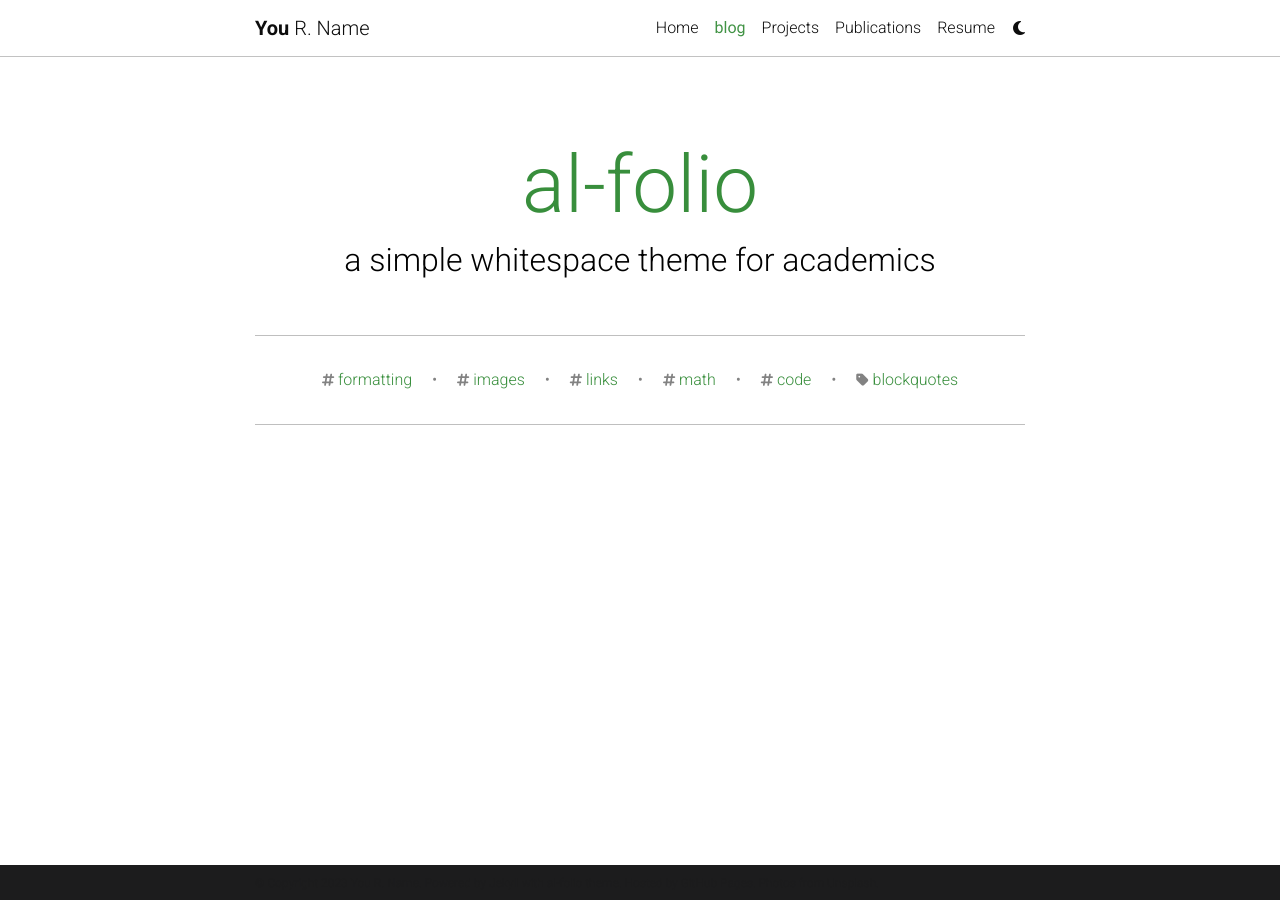
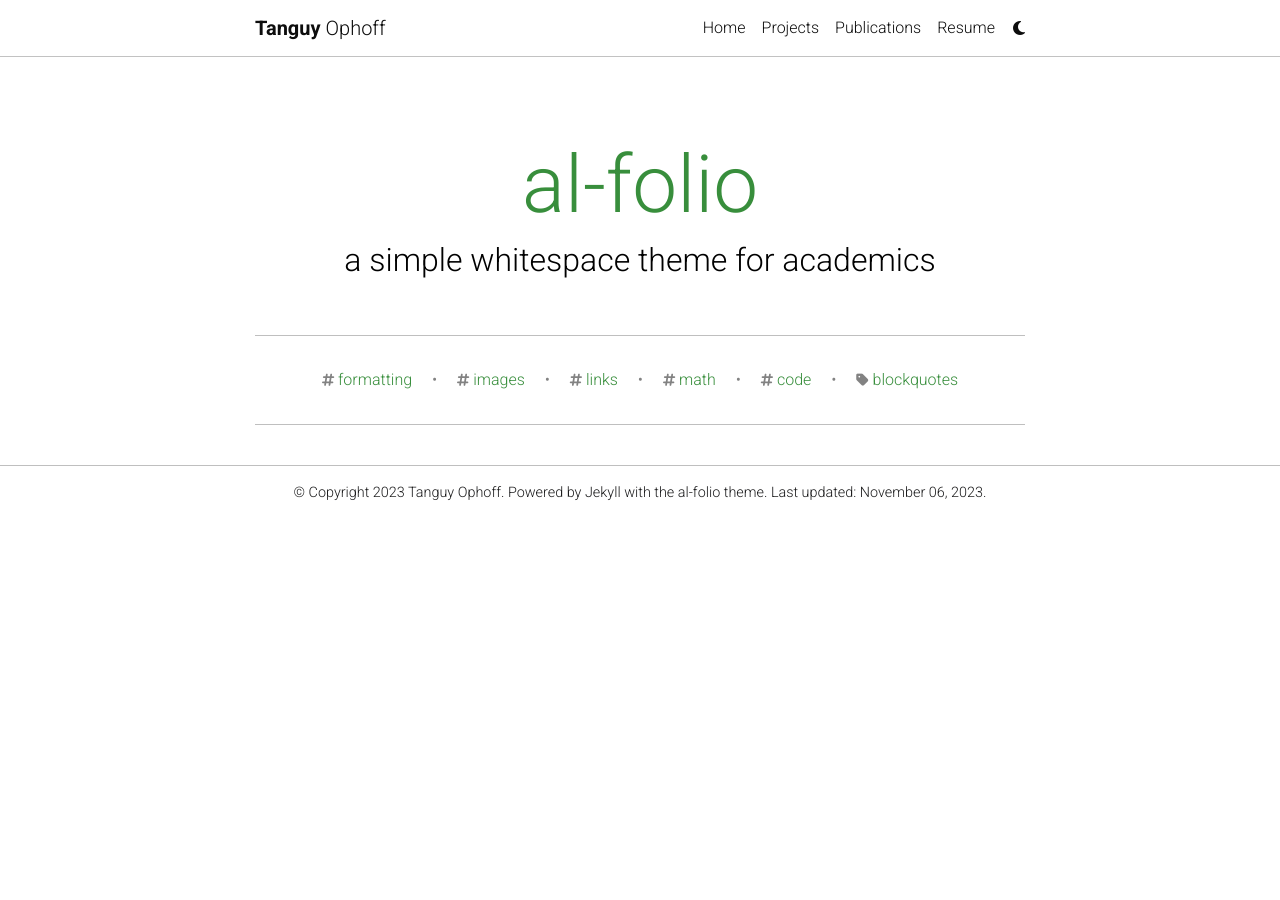
Before and after one commit to 0phoff/portfolio, a Jekyll site: the page built from blog/index.html, in a window 1280 px wide. Built offline with Jekyll 4.4.1, drawn with Linux system fonts in a browser that asks for light colours; the list of posts is cut into pages by our own code; comment, search, counter and statistics services are not loaded; a style sheet for code colours, icons or effects is not loaded.

Commit message:
Changed main config

```diff
--- a/_config.yml
+++ b/_config.yml
@@ -3,24 +3,22 @@
 # -----------------------------------------------------------------------------
 
 title: blank # the website title (if blank, full name will be used instead)
-first_name: You
-middle_name: R.
-last_name: Name
-email: you@example.com
+first_name: Tanguy
+middle_name:
+last_name: Ophoff
+email:
 description: > # the ">" symbol means to ignore newlines until "footer_text:"
-  A simple, whitespace theme for academics. Based on [*folio](https://github.com/bogoli/-folio) design.
+  Tanguy Ophoff's portfolio detailing the projects he worked on and the publications he made during his PhD.
 footer_text: >
-  Powered by <a href="https://jekyllrb.com/" target="_blank">Jekyll</a> with <a href="https://github.com/alshedivat/al-folio">al-folio</a> theme.
-  Hosted by <a href="https://pages.github.com/" target="_blank">GitHub Pages</a>.
-  Photos from <a href="https://unsplash.com" target="_blank">Unsplash</a>.
-keywords: jekyll, jekyll-theme, academic-website, portfolio-website  # add your own keywords or leave empty
+  Powered by <a href="https://jekyllrb.com/" target="_blank">Jekyll</a> with the <a href="https://github.com/alshedivat/al-folio">al-folio</a> theme.
+keywords: portfolio, tanguy, ophoff, computer vision, engineer, phd, research, deep learning, object detection
 
 lang: en # the language of your site (for example: en, fr, cn, ru, etc.)
-icon: ⚛️  # the emoji used as the favicon (alternatively, provide image name in /assets/img/)
+icon: favicon.png # the emoji used as the favicon (alternatively, provide image name in /assets/img/)
 
-url: https://alshedivat.github.io # the base hostname & protocol for your site
-baseurl: /al-folio # the subpath of your site, e.g. /blog/
-last_updated: false # set to true if you want to display last updated in the footer
+url: https://0phoff.github.io # the base hostname & protocol for your site
+baseurl: /portfolio # the subpath of your site, e.g. /blog/
+last_updated: true # set to true if you want to display last updated in the footer
 impressum_path:  # set to path to include impressum link in the footer, use the same path as permalink in a page, helps to conform with EU GDPR
 
 # -----------------------------------------------------------------------------
@@ -31,7 +29,7 @@
 repo_theme_light: default       # https://github.com/anuraghazra/github-readme-stats/blob/master/themes/README.md
 repo_theme_dark: dark           # https://github.com/anuraghazra/github-readme-stats/blob/master/themes/README.md
 repo_trophies:
-  enabled: true
+  enabled: false
   theme_light: flat    # https://github.com/ryo-ma/github-profile-trophy
   theme_dark: gitdimmed  # https://github.com/ryo-ma/github-profile-trophy
 
@@ -41,14 +39,14 @@
 # will use title and url fields
 # Take a look to https://github.com/jekyll/jekyll-feed for more customization
 
-rss_icon: true
+rss_icon: false
 
 # -----------------------------------------------------------------------------
 # Layout
 # -----------------------------------------------------------------------------
 
 navbar_fixed: true
-footer_fixed: true
+footer_fixed: false
 
 # Dimensions
 max_width: 800px
@@ -67,13 +65,13 @@
 # Social integration
 # -----------------------------------------------------------------------------
 
-github_username: # your GitHub user name
-gitlab_username: # your GitLab user name
-twitter_username: # your Twitter handle
+github_username: 0phoff # your GitHub user name
+gitlab_username: 0phoff # your GitLab user name
+# twitter_username: # your Twitter handle
 mastodon_username: # your mastodon instance+username in the format instance.tld/@username
-linkedin_username: # your LinkedIn user name
+linkedin_username: tophoff # your LinkedIn user name
 telegram_username: # your Telegram user name
-scholar_userid: # your Google Scholar ID
+scholar_userid: wOkT4NUAAAAJ # your Google Scholar ID
 semanticscholar_id: # your Semantic Scholar ID
 whatsapp_number: # your WhatsApp number (full phone number in international format. Omit any zeroes, brackets, or dashes when adding the phone number in international format.)
 orcid_id: # your ORCID ID
@@ -104,7 +102,6 @@
 wechat_qr: # filename of your wechat qr-code saved as an image (e.g., wechat-qr.png if saved to assets/img/wechat-qr.png)
 
 contact_note: >
-  You can even add a little note about which of these is the best way to reach you.
 
 # -----------------------------------------------------------------------------
 # Analytics and search engine verification
@@ -121,7 +118,7 @@
 # -----------------------------------------------------------------------------
 
 blog_name: al-folio # blog_name will be displayed in your blog page
-blog_nav_title: blog # your blog must have a title for it to be displayed in the nav bar
+blog_nav_title: # your blog must have a title for it to be displayed in the nav bar
 blog_description: a simple whitespace theme for academics
 permalink: /blog/:year/:title/
 
@@ -130,33 +127,31 @@
   enabled: true
 
 related_blog_posts:
-  enabled: true
+  enabled: false
   max_related: 5
 
 # Giscus comments (RECOMMENDED)
 # Follow instructions on https://giscus.app/ to setup for your repo to fill out
 # the information below.
-giscus:
-  repo:                          # <your-github-user-name>/<your-github-repo-name>
-  category: Comments             # name of the category under which discussions will be created
-  mapping: title                 # identify discussions by post title
-  strict: 1                      # use strict identification mode
-  reactions_enabled: 1           # enable (1) or disable (0) emoji reactions
-  input_position: bottom         # whether to display input form below (bottom) or above (top) the comments
-  theme: preferred_color_scheme  # name of the color scheme (preferred works well with al-folio light/dark mode)
-  emit_metadata: 0
-  lang: en
+#giscus:
+#  repo:                          # <your-github-user-name>/<your-github-repo-name>
+#  category: Comments             # name of the category under which discussions will be created
+#  mapping: title                 # identify discussions by post title
+#  strict: 1                      # use strict identification mode
+#  reactions_enabled: 1           # enable (1) or disable (0) emoji reactions
+#  input_position: bottom         # whether to display input form below (bottom) or above (top) the comments
+#  theme: preferred_color_scheme  # name of the color scheme (preferred works well with al-folio light/dark mode)
+#  emit_metadata: 0
+#  lang: en
 
 # Disqus comments (DEPRECATED)
-disqus_shortname: al-folio # put your disqus shortname
+#disqus_shortname: al-folio # put your disqus shortname
 # https://help.disqus.com/en/articles/1717111-what-s-a-shortname
 
 # External sources.
 # If you have blog posts published on medium.com or other external sources,
 # you can display them in your blog by adding a link to the RSS feed.
 external_sources:
-  - name: medium.com
-    rss_url: https://medium.com/@al-folio/feed
 
 # -----------------------------------------------------------------------------
 # Collections
@@ -173,12 +168,12 @@
     permalink: /projects/:path/
 
 announcements:
-  enabled: true
+  enabled: false
   scrollable: true # adds a vertical scroll bar if there are more than 3 news items
   limit: 5 # leave blank to include all the news in the `_news` folder
 
 latest_posts:
-  enabled: true
+  enabled: false
   scrollable: true # adds a vertical scroll bar if there are more than 3 new posts items
   limit: 3 # leave blank to include all the blog posts
 
@@ -214,9 +209,8 @@
 # Plug-ins
 plugins:
   - jekyll-archives
-  - jekyll-diagrams
+  # - jekyll-diagrams
   - jekyll-email-protect
-  - jekyll-feed
   - jekyll-get-json
   - jekyll-imagemagick
   - jekyll-jupyter-notebook
@@ -226,7 +220,6 @@
   - jekyll/scholar
   - jekyll-sitemap
   - jekyll-toc
-  - jekyll-twitter-plugin
   - jemoji
 
 # Sitemap settings
@@ -272,8 +265,8 @@
 
 scholar:
 
-  last_name: [Einstein]
-  first_name: [Albert, A.]
+  last_name: [Ophoff]
+  first_name: [Tanguy]
 
   style: apa
   locale: en
@@ -306,11 +299,11 @@
 filtered_bibtex_keywords: [abbr, abstract, arxiv, bibtex_show, html, pdf, selected, supp, blog, code, poster, slides, website, preview, altmetric]
 
 # Maximum number of authors to be shown for each publication (more authors are visible on click)
-max_author_limit: 3  # leave blank to always show all authors
+max_author_limit:   # leave blank to always show all authors
 more_authors_animation_delay: 10  # more authors are revealed on click using animation; smaller delay means faster animation
 
 # Enables publication thumbnails. If disabled, none of the publications will display thumbnails, even if specified in the bib entry.
-enable_publication_thumbnails: true
+enable_publication_thumbnails: false
 
 # -----------------------------------------------------------------------------
 # Jekyll Link Attributes
@@ -358,10 +351,10 @@
 # -----------------------------------------------------------------------------
 
 enable_google_analytics:    false  # enables google analytics
-enable_cronitor_analytics: false  # enables cronitor RUM analytics
+enable_cronitor_analytics:  false  # enables cronitor RUM analytics
 enable_google_verification: false  # enables google site verification
 enable_bing_verification:   false  # enables bing site verification
-enable_masonry:             true   # enables automatic project cards arrangement
+enable_masonry:             false  # enables automatic project cards arrangement
 enable_math:                true   # enables math typesetting (uses MathJax)
 enable_tooltips:            false  # enables automatic tooltip links generated
                                    # for each section titles on pages and posts
```
